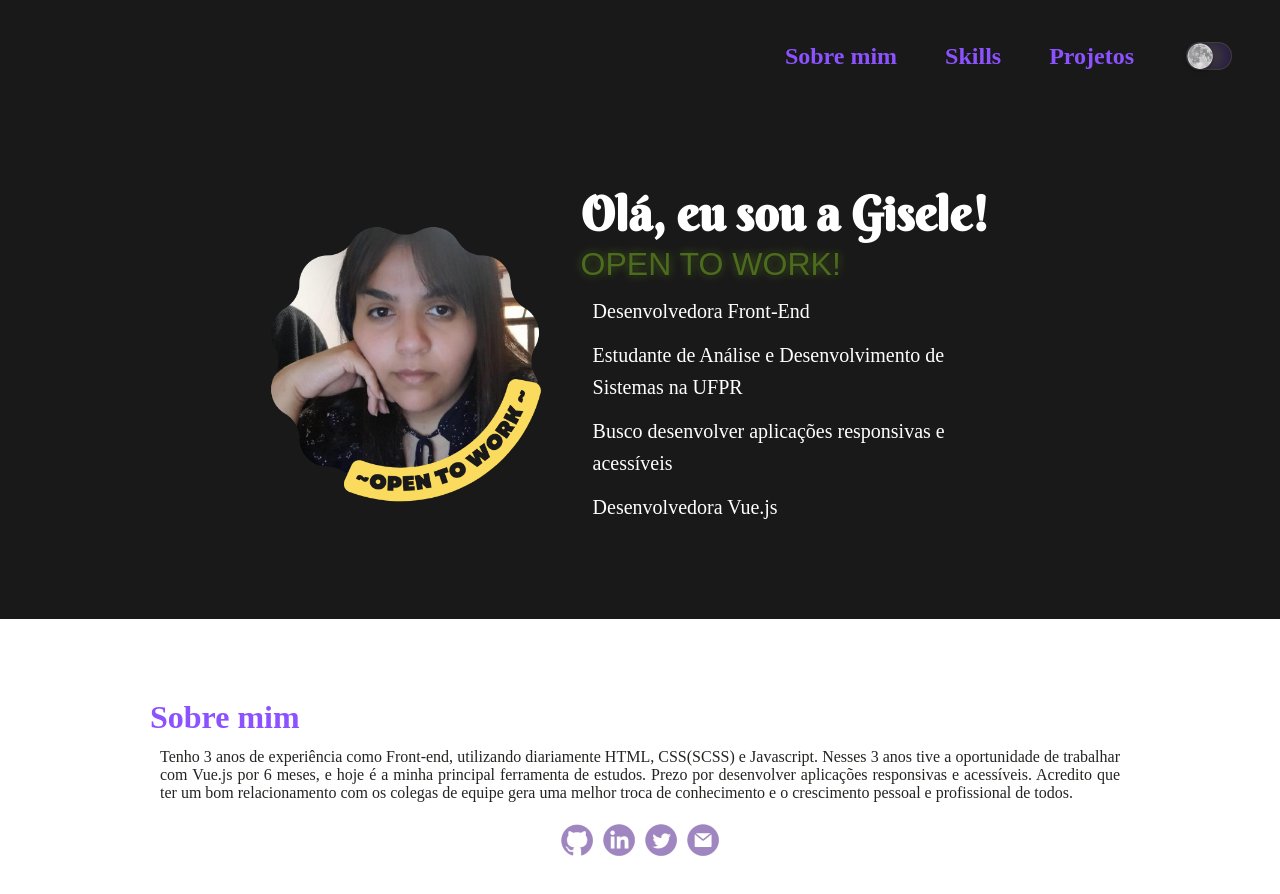
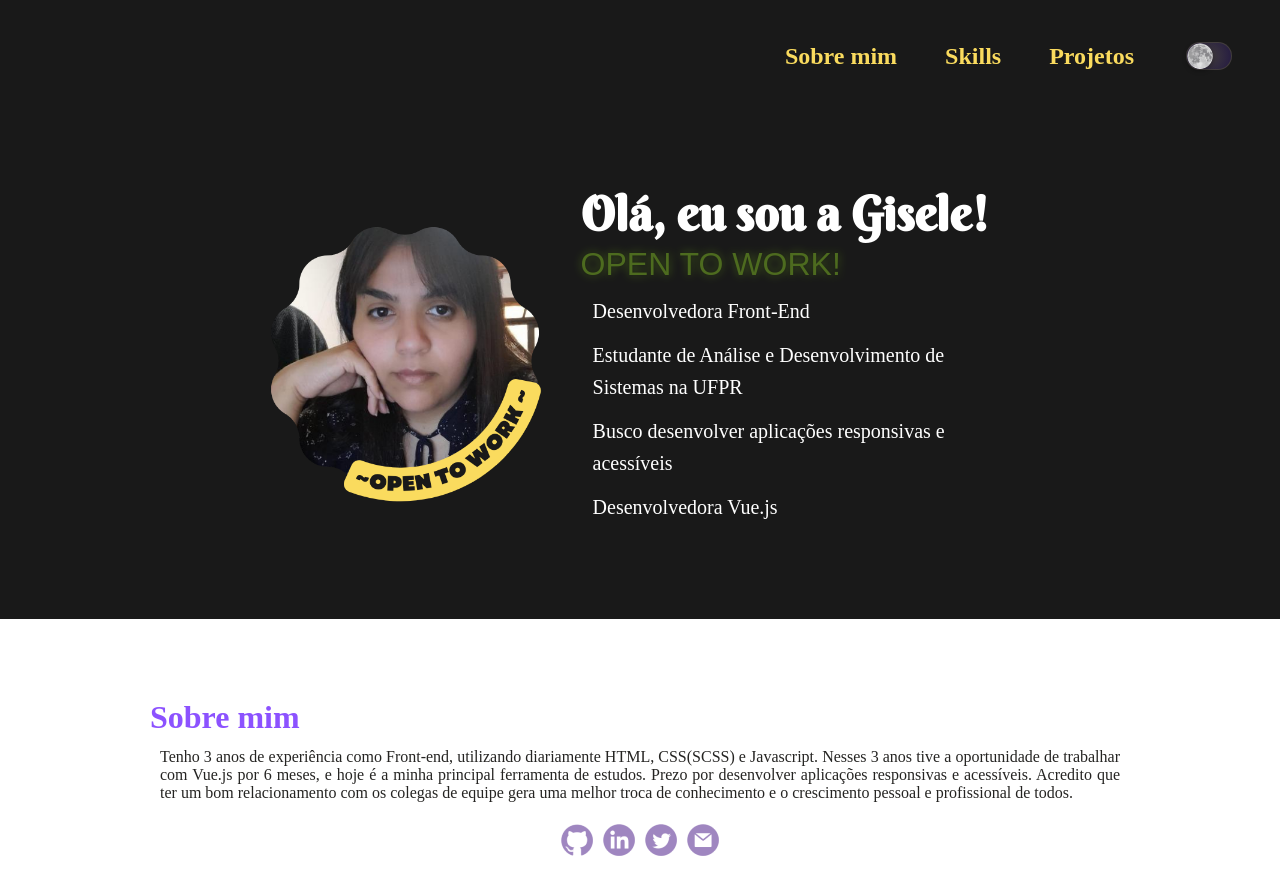
Before and after one commit to giselegomes/about-me, a Vue app: page / in a window 1280 px wide. Shown: the top 894 px of the page. Built offline with nearby package versions, Linux system fonts and the light colour scheme; a web font is replaced by a local one.

Commit message:
feat: adding dist

```diff
--- a/src/assets/styles/global.scss
+++ b/src/assets/styles/global.scss
@@ -9,10 +9,10 @@ body {
     background-color: $bg-dark;
 
     .navbar .navbar__menu li a {
-        color: $purple;
+        color: $title-dark;
 
         &:hover {
-            color: white;
+            color: $white;
         }
     }
 
@@ -32,21 +32,21 @@ body {
     }
 
     .about {
-        background-color: $white;
+        background-color: $bg-global;
 
         &__title {
-            color: $purple;
+            color: $title-light;
         }
     }
 
     &.light-theme {
-        background-color: $bg-light;
+        background-color: $bg-global;
 
         .navbar .navbar__menu li a {
-            color: $black;
+            color: $title-light;
 
             &:hover {
-                color: #985277;
+                color: $text-light;
             }
         }
 
--- a/src/assets/styles/variables.scss
+++ b/src/assets/styles/variables.scss
@@ -13,7 +13,7 @@ $night-blue: #231942;
 $day-blue: #A8EBFB;
 
 //variables
-    $bg-global: $white;
+$bg-global: $white;
 
 //variables for dark theme
 $bg-dark: $black;
--- a/src/components/Navbar/Navbar.vue
+++ b/src/components/Navbar/Navbar.vue
@@ -5,10 +5,10 @@
                 <a href="#about">Sobre mim</a>
             </li>
             <li>
-                <a href="/skills">Skills</a>
+                <a href="#skills">Skills</a>
             </li>
             <li>
-                <a href="/projects">Projetos</a>
+                <a href="#projects">Projetos</a>
             </li>
         </ul>
         <div class="navbar__switch">
--- a/vite.config.js
+++ b/vite.config.js
@@ -5,6 +5,7 @@ import vue from '@vitejs/plugin-vue'
 
 // https://vitejs.dev/config/
 export default defineConfig({
+  base: '/about-me/',
   plugins: [vue()],
   resolve: {
     alias: {
```
